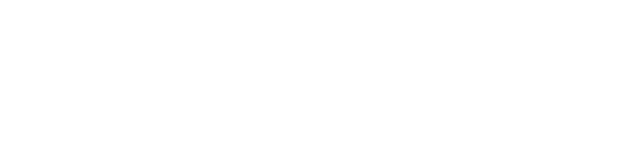
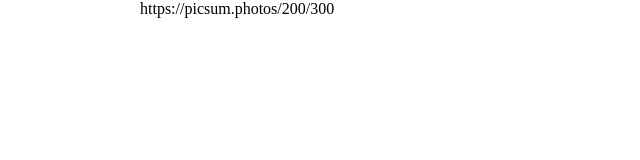
Before and after one commit to AngeloFriello/js-array-carousel, a plain HTML site: page index.html in a window 1280 px wide. Shown: the whole page, without its empty margins (0-640 px from the left). Drawn offline with Linux system fonts and the light colour scheme.

Commit message:
add ciclo img

```diff
--- a/css/style.css
+++ b/css/style.css
@@ -5,5 +5,7 @@
 }
 
 .container{
+    width: 1000px;
+    height: 600px;
     margin: 0 auto;
 }
--- a/index.html
+++ b/index.html
@@ -10,7 +10,8 @@
     <div class="container">
         <div class="row">
             <div class="col-12">
-
+                <button>scorri su</button>
+                <button>scorri giu</button>
             </div>
         </div>
     </div>
--- a/js/script.js
+++ b/js/script.js
@@ -0,0 +1,26 @@
+// - MILESTONE 1
+//     - Per prima cosa, creiamo il markup statico: costruiamo il container e inseriamo un’immagine grande al centro: avremo così la struttura base e gli stili pronti per poterci poi concentrare solamente sull’aspetto logico.
+    const images = [
+        'https://picsum.photos/200/300',
+        'https://picsum.photos/200/300',
+        'https://picsum.photos/200/300',
+        'https://picsum.photos/200/300',
+        'https://picsum.photos/200/300',
+    ]
+    let imagesN = images.length
+    console.log(imagesN)
+// - MILESTONE 2
+//     - Adesso rimuoviamo tutto il markup statico e inseriamo tutte le immagini dinamicamente servendoci dell’array fornito e un semplice ciclo for che concatena un template literal.
+for (i = 0; i < images.length; i++) {
+    const currentImages = images[i];
+    console.log(currentImages)
+    let divDOMElement = document.querySelector('.col-12')
+    divDOMElement.innerHTML = currentImages
+}
+
+
+
+// - Tutte le immagini saranno nascoste, tranne la prima, che avrà una classe specifica che la renderà visibile.
+//     - Al termine di questa fase ci ritroveremo con lo stesso slider stilato nella milestone 1, ma costruito dinamicamente attraverso JavaScript.
+// - MILESTONE 3
+//     - Al click dell’utente sulle frecce, il programma cambierà l’immagine attiva, che quindi verrà visualizzata al posto della precedente.
```
Also changed, not shown: 1 other file.
